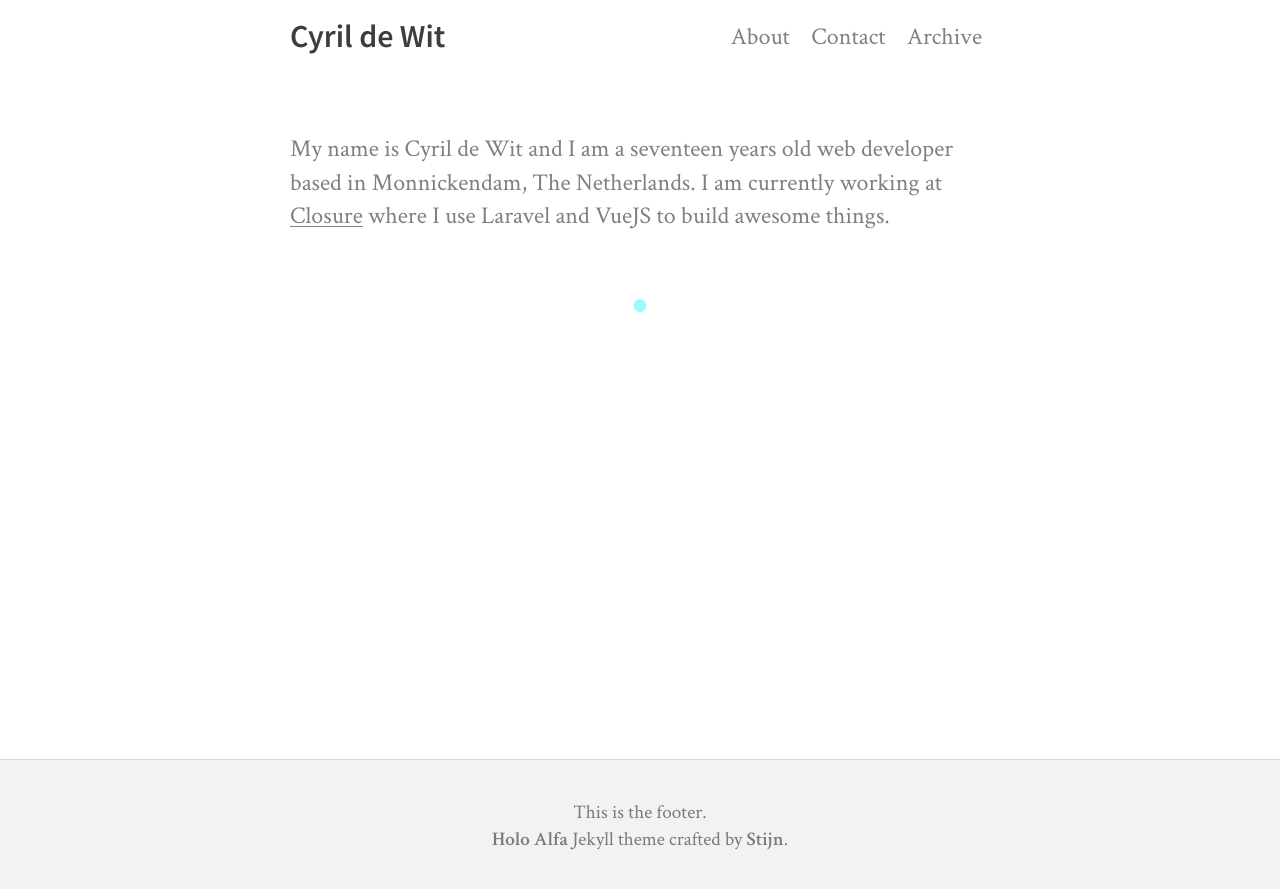
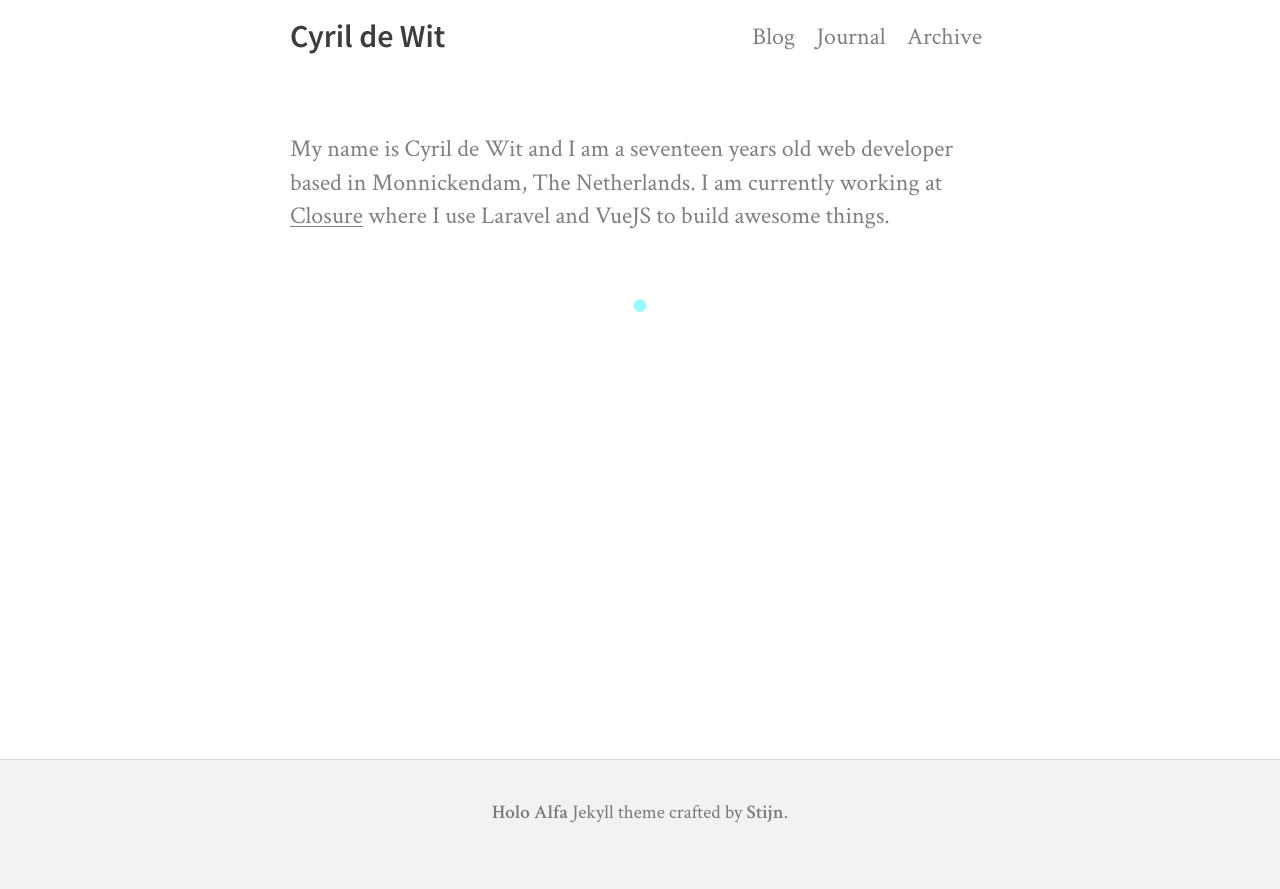
Before and after one commit to cyrildewit/cyrildewit.github.io, a Jekyll site: the page built from index.html, in a window 1280 px wide. Shown: the top 889 px of the page. Built offline with Jekyll 4.4.1, drawn with Linux system fonts in a browser that asks for light colours; nearby versions of some CDN libraries; the list of posts is cut into pages by our own code.

Commit message:
feat: update

```diff
--- a/_config.yml
+++ b/_config.yml
@@ -5,7 +5,7 @@ name: Cyril de Wit
 description:
 
   # Description of your site. This will show up in google.
-  meta: Holo Alfa is a minimalist, mobile first Jekyll theme with focus on readability and content.
+  meta: Self-taught Web Developer | Laravel enthousiast & open soure lover.
 
   # Description of your site. This will show up on the front page.
   subtitle: My name is Cyril de Wit and I am a seventeen years old web developer based in Monnickendam, The Netherlands. I am currently working at <a href="https://www.closure.nl">Closure</a> where I use Laravel and VueJS to build awesome things.
@@ -39,7 +39,7 @@ display-social-icons: false
 # If you want social links to open in a new tab, set this as true
 social-icons-open-newtab: true
 
-footer-text: This is the footer.<br><a href="http://stijnvc.github.io/holo-alfa/">Holo Alfa</a> Jekyll theme crafted by <a href="http://stijnvc.github.io/holo-alfa/">Stijn</a>.
+footer-text: <a href="http://stijnvc.github.io/holo-alfa/">Holo Alfa</a> Jekyll theme crafted by <a href="http://stijnvc.github.io/holo-alfa/">Stijn</a>.
 
 # Preferably 64px in height. Leave empty = disable.
 logo-image: # /img/logo.png
@@ -149,3 +149,10 @@ defaults:
     values:
       layout: "post"
       excerpt_separator: "<!--more-->"
+  -
+    scope:
+        path: "journal"
+        type: "posts"
+    values:
+        layout: "post"
+        excerpt_separator: "<!--more-->"
--- a/_includes/navigation.html
+++ b/_includes/navigation.html
@@ -1,5 +1,6 @@
 <nav>
-  <a href="{{ site.baseurl }}/about/">About</a>
-  <a href="{{ site.baseurl }}/contact/">Contact</a>
+  <a href="{{ site.baseurl }}/blog/">Blog</a>
+  <a href="{{ site.baseurl }}/journal/">Journal</a>
+  <!-- <a href="{{ site.baseurl }}/contact/">Contact</a> -->
   <a href="{{ site.baseurl }}/archive/">Archive</a>
 </nav>
```
Also changed, not shown: about.md (deleted, +0 -10 lines), contact.html (deleted, +0 -15 lines).
